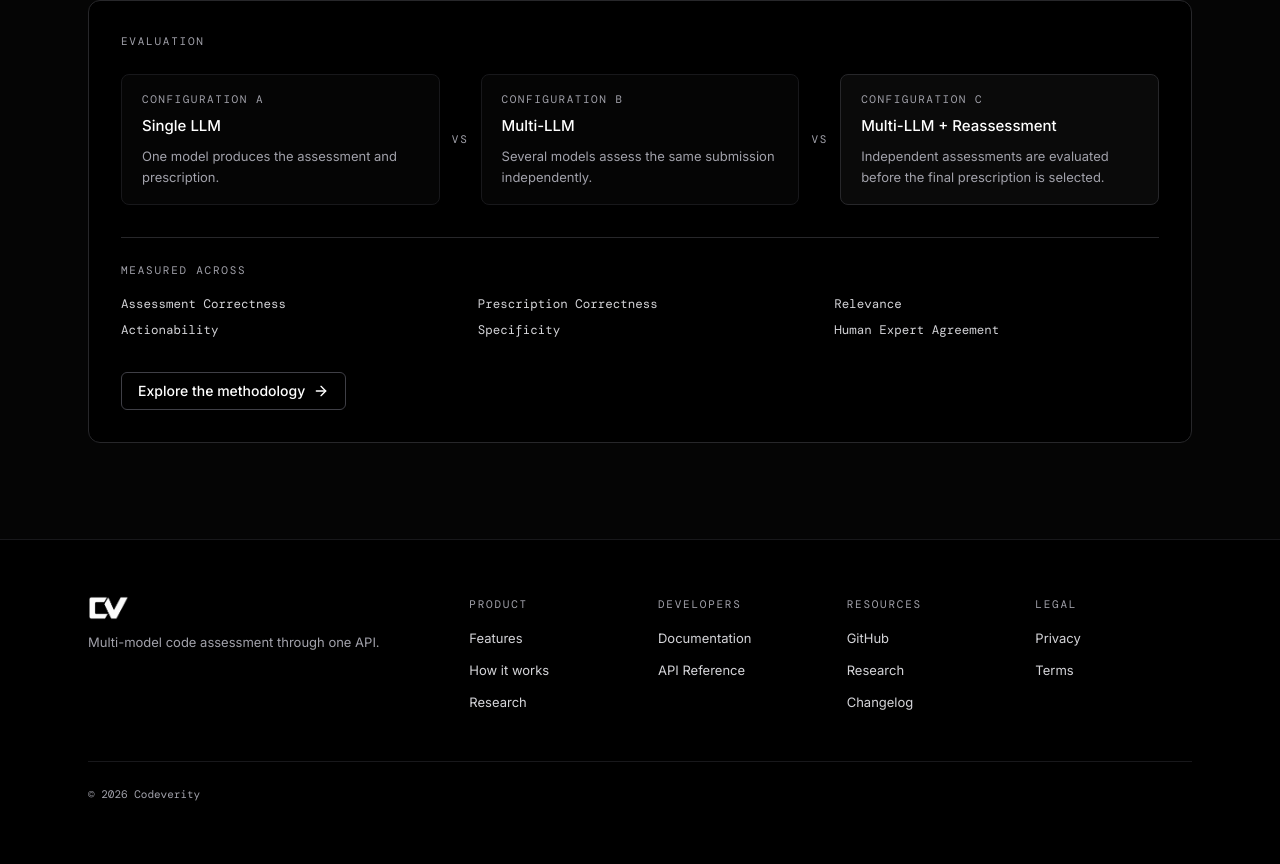
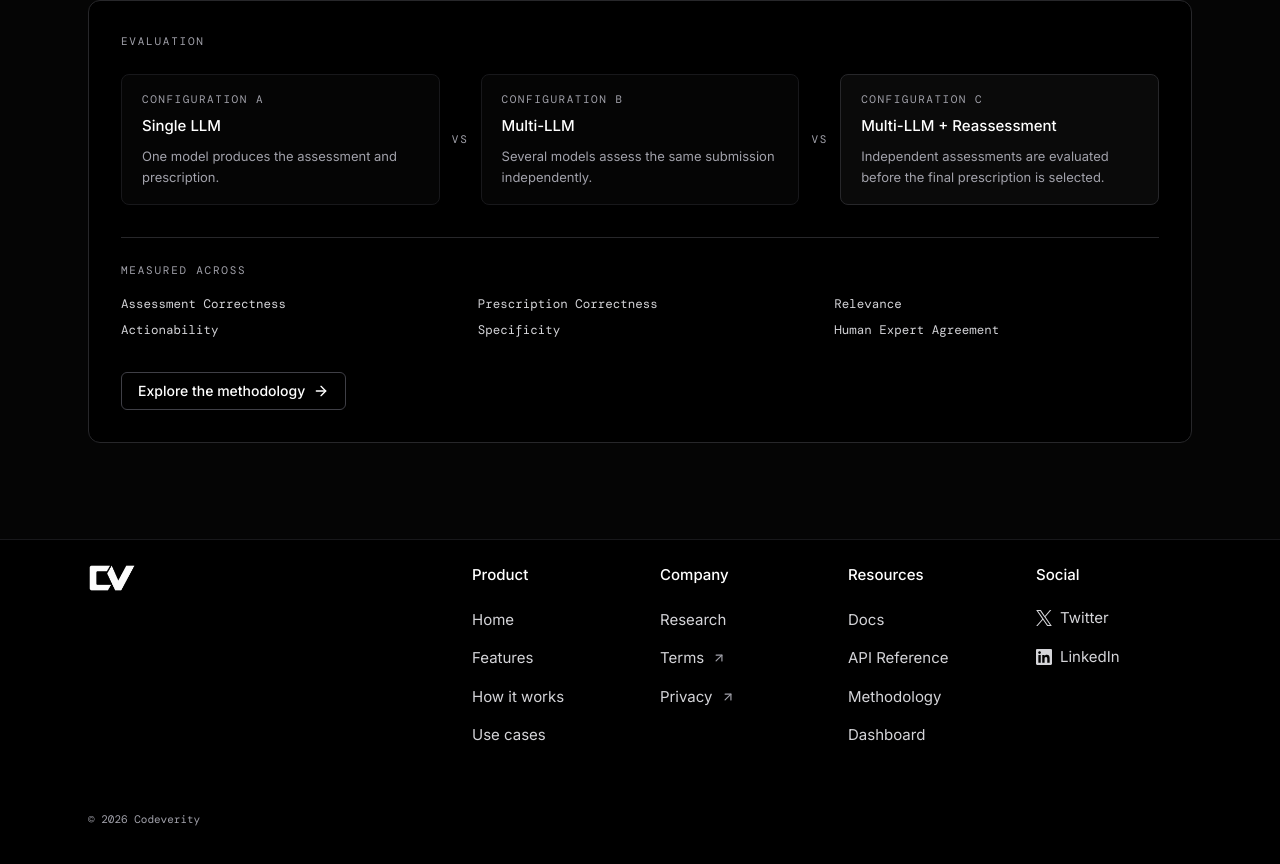
Before and after one commit to Olisagold/codeverity, a Next.js app in the folder apps/web/: page /research in a window 1280 px wide. Shown: the part 346-1210 px from the top of the page. Built offline with nearby package versions, Linux system fonts and the light colour scheme.

Commit message:
feat(FinalCta, Footer, SocialMarks): update layout and links for improved user engagement

```diff
--- a/apps/web/components/marketing/FinalCta.tsx
+++ b/apps/web/components/marketing/FinalCta.tsx
@@ -1,24 +1,25 @@
 import React from 'react';
-import { ArrowRightIcon } from 'lucide-react';
+import Link from 'next/link';
 import { Reveal } from '@/components/ui/Reveal';
-import { Button } from '@/components/ui/Button';
 
 export function FinalCta() {
   return (
-    <section id="cta" className="border-b border-line-soft">
-      <div className="mx-auto max-w-shell px-6 py-28">
-        <Reveal className="mx-auto max-w-2xl text-center">
-          <h2 className="text-3xl font-medium leading-tight tracking-[-0.02em] text-white sm:text-4xl">
-            Give your platform a more reliable way to assess code.
+    <section id="cta" className="bg-base">
+      <div className="mx-auto max-w-shell px-6 pb-56 pt-28 sm:pb-72 sm:pt-36">
+        <Reveal className="mx-auto max-w-3xl text-center">
+          <h2 className="text-4xl font-semibold leading-[1.05] tracking-[-0.035em] text-white sm:text-5xl lg:text-[56px]">
+            Start building with Codeverity
           </h2>
-          <p className="mx-auto mt-4 max-w-xl text-[15px] leading-relaxed text-muted">
-            Integrate multi-model code assessment through a single API.
+          <p className="mx-auto mt-5 max-w-2xl text-[17px] leading-relaxed text-muted sm:text-[19px]">
+            Go from first request to validated code feedback in minutes with one reliable API
           </p>
-          <div className="mt-8 flex justify-center">
-            <Button to="/signup">
-              Start building
-              <ArrowRightIcon aria-hidden="true" className="h-4 w-4" />
-            </Button>
+          <div className="mt-9 flex justify-center">
+            <Link
+              href="/signup"
+              className="inline-flex h-14 items-center justify-center rounded-full bg-white px-8 text-[16px] font-medium text-black transition-colors duration-150 ease-out hover:bg-muted focus-visible:outline-none focus-visible:ring-2 focus-visible:ring-accent focus-visible:ring-offset-2 focus-visible:ring-offset-black"
+            >
+              Get Started
+            </Link>
           </div>
         </Reveal>
       </div>
--- a/apps/web/components/marketing/Footer.tsx
+++ b/apps/web/components/marketing/Footer.tsx
@@ -1,38 +1,53 @@
 import React from 'react';
 import Image from 'next/image';
 import Link from 'next/link';
+import { ArrowUpRightIcon } from 'lucide-react';
 import { footerColumns } from '@/lib/content';
+import { SocialMark } from '@/components/ui/SocialMarks';
+
+const linkClasses =
+  'group inline-flex items-center gap-2 text-[15px] text-muted transition-colors duration-150 ease-out hover:text-white focus-visible:outline-none focus-visible:ring-2 focus-visible:ring-accent focus-visible:ring-offset-2 focus-visible:ring-offset-black';
 
 export function Footer() {
   return (
     <footer className="bg-base">
-      <div className="mx-auto max-w-shell px-6 py-14">
-        <div className="grid gap-10 lg:grid-cols-12">
+      <div className="mx-auto max-w-shell px-6 pb-16 pt-6">
+        <div className="grid gap-12 lg:grid-cols-12">
           <div className="lg:col-span-4">
-            <Image src="/icons/logo.png" alt="Codeverity" width={44} height={24} className="h-6 w-auto" />
-            <p className="mt-3 max-w-xs text-[13px] leading-relaxed text-faint">
-              Multi-model code assessment through one API.
-            </p>
+            <Link href="/" aria-label="Codeverity home" className="inline-flex focus-visible:outline-none focus-visible:ring-2 focus-visible:ring-accent">
+              <Image src="/icons/logo.png" alt="Codeverity" width={52} height={30} className="h-7 w-auto" />
+            </Link>
           </div>
 
-          <div className="grid gap-8 sm:grid-cols-4 lg:col-span-8">
+          <div className="grid grid-cols-2 gap-x-8 gap-y-10 sm:grid-cols-4 lg:col-span-8">
             {footerColumns.map((column) => (
               <nav key={column.title} aria-label={column.title}>
-                <p className="font-mono text-[11px] uppercase tracking-[0.16em] text-faint">{column.title}</p>
-                <ul className="mt-3 space-y-2">
+                <p className="text-[15px] font-medium text-white">{column.title}</p>
+                <ul className="mt-5 space-y-3.5">
                   {column.items.map((item) => {
-                    const classes =
-                      'text-[13px] text-muted transition-colors duration-150 ease-out hover:text-white focus-visible:outline-none focus-visible:ring-2 focus-visible:ring-accent focus-visible:ring-offset-2 focus-visible:ring-offset-black';
+                    const content = (
+                      <>
+                        {item.icon ? <SocialMark id={item.icon} className="h-4 w-4" /> : null}
+                        {item.label}
+                        {item.external && !item.icon ? (
+                          <ArrowUpRightIcon aria-hidden="true" className="h-3.5 w-3.5 text-faint transition-colors group-hover:text-white" />
+                        ) : null}
+                      </>
+                    );
                     return (
                       <li key={item.label}>
-                        {item.href.startsWith('/') ? (
-                          <Link href={item.href} className={classes}>
-                            {item.label}
+                        {item.external || !item.href.startsWith('/') ? (
+                          <a
+                            href={item.href}
+                            className={linkClasses}
+                            {...(item.href.startsWith('http') ? { target: '_blank', rel: 'noreferrer' } : {})}
+                          >
+                            {content}
+                          </a>
+                        ) : (
+                          <Link href={item.href} className={linkClasses}>
+                            {content}
                           </Link>
-                        ) : (
-                          <a href={item.href} className={classes}>
-                            {item.label}
-                          </a>
                         )}
                       </li>
                     );
@@ -43,9 +58,7 @@ export function Footer() {
           </div>
         </div>
 
-        <div className="mt-12 border-t border-line-soft pt-6">
-          <p className="font-mono text-[11px] text-faint">© 2026 Codeverity</p>
-        </div>
+        <p className="mt-16 font-mono text-[11px] text-faint">© 2026 Codeverity</p>
       </div>
     </footer>
   );
--- /dev/null
+++ b/apps/web/components/ui/SocialMarks.tsx
@@ -0,0 +1,17 @@
+import React from 'react';
+
+/** Social marks (paths from simple-icons, CC0). 16x16, inherit `currentColor`. */
+const PATHS = {
+  x: 'M14.234 10.162 22.977 0h-2.072l-7.591 8.824L7.251 0H.258l9.168 13.343L.258 24H2.33l8.016-9.318L16.749 24h6.993zm-2.837 3.299-.929-1.329L3.076 1.56h3.182l5.965 8.532.929 1.329 7.754 11.09h-3.182z',
+  linkedin: 'M20.447 20.452h-3.554v-5.569c0-1.328-.027-3.037-1.852-3.037-1.853 0-2.136 1.445-2.136 2.939v5.667H9.351V9h3.414v1.561h.046c.477-.9 1.637-1.85 3.37-1.85 3.601 0 4.267 2.37 4.267 5.455v6.286zM5.337 7.433c-1.144 0-2.063-.926-2.063-2.065 0-1.138.92-2.063 2.063-2.063 1.14 0 2.064.925 2.064 2.063 0 1.139-.925 2.065-2.064 2.065zm1.782 13.019H3.555V9h3.564v11.452zM22.225 0H1.771C.792 0 0 .774 0 1.729v20.542C0 23.227.792 24 1.771 24h20.451C23.2 24 24 23.227 24 22.271V1.729C24 .774 23.2 0 22.222 0h.003z',
+} as const;
+
+export type SocialId = keyof typeof PATHS;
+
+export function SocialMark({ id, className = '' }: { id: SocialId; className?: string }) {
+  return (
+    <svg viewBox="0 0 24 24" width="16" height="16" fill="currentColor" aria-hidden="true" className={className}>
+      <path d={PATHS[id]} />
+    </svg>
+  );
+}
--- a/apps/web/lib/content.ts
+++ b/apps/web/lib/content.ts
@@ -175,40 +175,52 @@ export const infrastructure = [
   { title: 'Usage', body: 'Track API requests and assessment activity.' },
 ];
 
+export interface FooterLink {
+  label: string;
+  href: string;
+  /** Opens in a new tab and shows the external-link marker. */
+  external?: boolean;
+  /** Social mark rendered before the label. */
+  icon?: 'x' | 'linkedin';
+}
+
 export interface FooterColumn {
   title: string;
-  items: { label: string; href: string }[];
+  items: FooterLink[];
 }
 
 export const footerColumns: FooterColumn[] = [
   {
     title: 'Product',
     items: [
+      { label: 'Home', href: '/' },
       { label: 'Features', href: '#features' },
       { label: 'How it works', href: '#how-it-works' },
-      { label: 'Research', href: '/research' },
+      { label: 'Use cases', href: '/use-cases' },
     ],
   },
   {
-    title: 'Developers',
+    title: 'Company',
     items: [
-      { label: 'Documentation', href: '/docs/introduction' },
-      { label: 'API Reference', href: '/docs/reference/endpoints' },
+      { label: 'Research', href: '/research' },
+      { label: 'Terms', href: '#', external: true },
+      { label: 'Privacy', href: '#', external: true },
     ],
   },
   {
     title: 'Resources',
     items: [
-      { label: 'GitHub', href: '#' },
-      { label: 'Research', href: '/docs/research/methodology' },
-      { label: 'Changelog', href: '#' },
+      { label: 'Docs', href: '/docs/introduction' },
+      { label: 'API Reference', href: '/docs/reference/endpoints' },
+      { label: 'Methodology', href: '/docs/research/methodology' },
+      { label: 'Dashboard', href: '/dashboard' },
     ],
   },
   {
-    title: 'Legal',
+    title: 'Social',
     items: [
-      { label: 'Privacy', href: '#' },
-      { label: 'Terms', href: '#' },
+      { label: 'Twitter', href: 'https://x.com/', external: true, icon: 'x' },
+      { label: 'LinkedIn', href: 'https://www.linkedin.com/', external: true, icon: 'linkedin' },
     ],
   },
 ];
```
